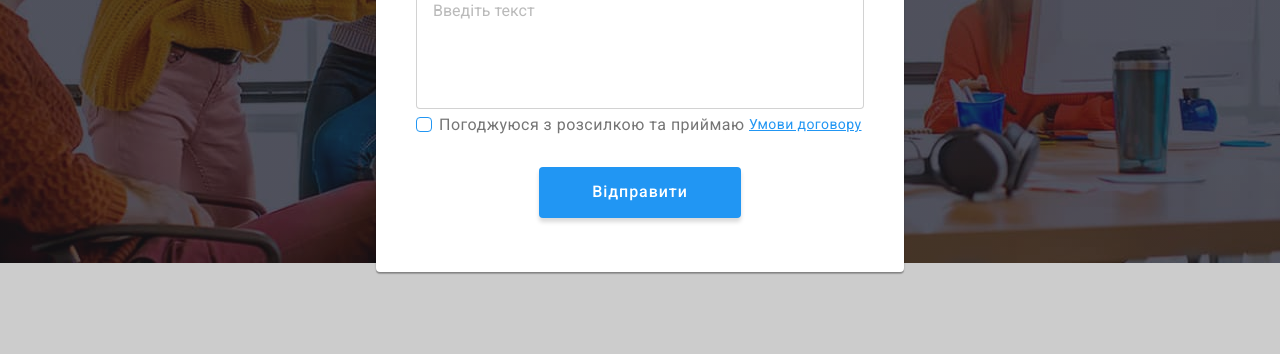
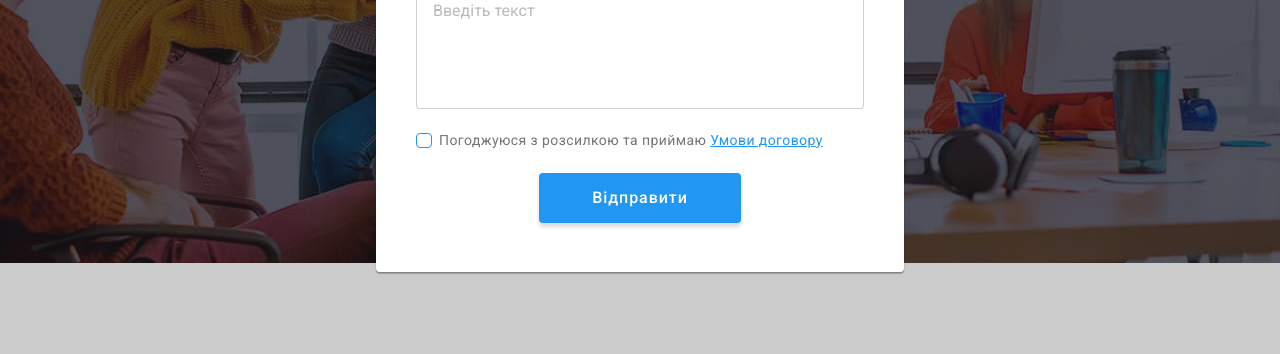
Before and after one commit to Ginger-V/goit-markup-hw-06, a plain HTML site: page index.html in a window 1280 px wide. Both pictures are taken after a click on the button "Замовити послугу". Shown: the part 418-772 px from the top of the page. Drawn offline with nearby package versions, Linux system fonts and the light colour scheme.

Commit message:
updated hw

```diff
--- a/styles/styles.css
+++ b/styles/styles.css
@@ -904,6 +904,7 @@ background-color: var(--accent-color--);
 display: flex;
 flex-direction: column;
 margin-left: auto;
+gap: 20px;
 }
 
 .subscribe-form {
@@ -926,7 +927,6 @@ filter: drop-shadow(0px 4px 4px rgba(0, 0, 0, 0.15));
 border-radius: 4px;
 background:rgba(47, 48, 58, 1);
 color: rgba(255, 255, 255, 0.6);
-margin: 20px auto;
 padding-left: 16px;
 transition: border-color var(--transition-timing-function);
 }
@@ -941,8 +941,6 @@ display: flex;
 justify-content: center;
 align-self: center;
 margin-left: 12px;
-margin-top: 20px;
-margin-bottom: 40px;
 padding-top: 10px;
 padding-left: 28px;
 padding-right: 28px;
@@ -981,7 +979,7 @@ width: 100%;
 height: 100%;
 background-color: rgba(0, 0, 0, 0.2);
 z-index: 100;
-transition: opacity 250ms linear;
+transition: opacity 250ms linear, visibility 250ms linear;
 }
 
 .backdrop.is-hidden {
@@ -1099,7 +1097,14 @@ fill: var(--accent-color--);
 .modal-form-check-field {
 display: flex;
 align-items: center;
-margin-bottom: 30px;
+margin-top: 20px;
+margin-bottom: 20px;
+font-style: normal;
+font-weight: 400;
+font-size: 14px;
+line-height: 1.71;
+letter-spacing: 0.03em;
+color: #757575;
 }
 
 
@@ -1137,6 +1142,7 @@ fill: var(--accent-color--);
 }
 
 .modal-form-message {
+display: block;
 width: 100%;
 height: 120px;
 padding: 12px 16px;
@@ -1167,11 +1173,13 @@ cursor: pointer;
 border: 1px solid var(--accent-color--);
 border-radius: 4px;
 margin-right: 7px;
+
 }
 
 .modal-form-own-checkbox-icon {
 display: none;
 fill: #FFFFFF;
+transition: fill var(--transition-timing-function);
 }
 
 .modal-form-check:checked + .modal-form-own-checkbox {
```
